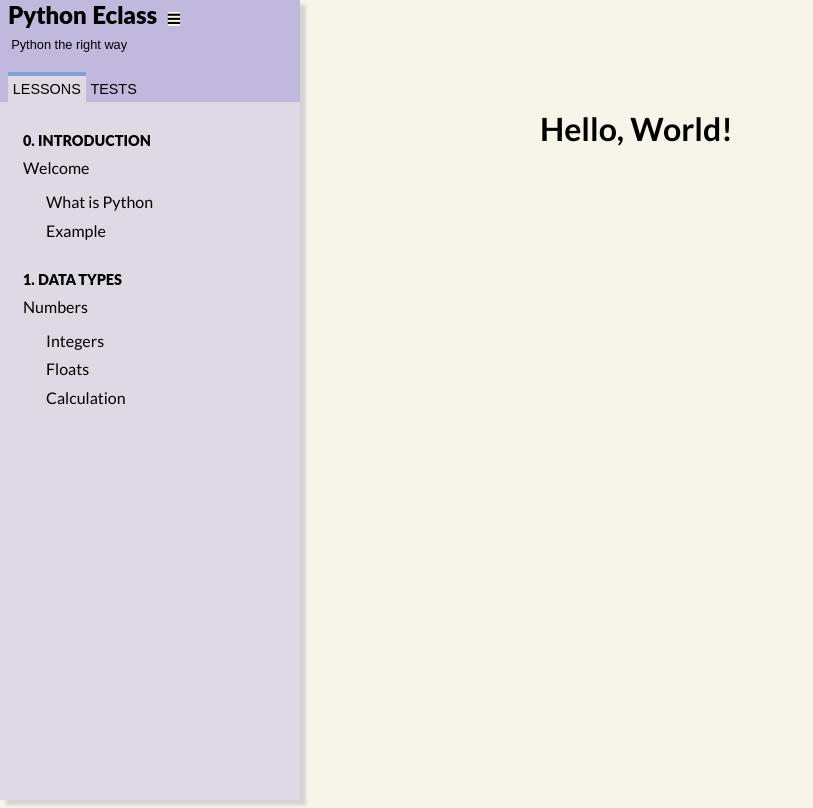
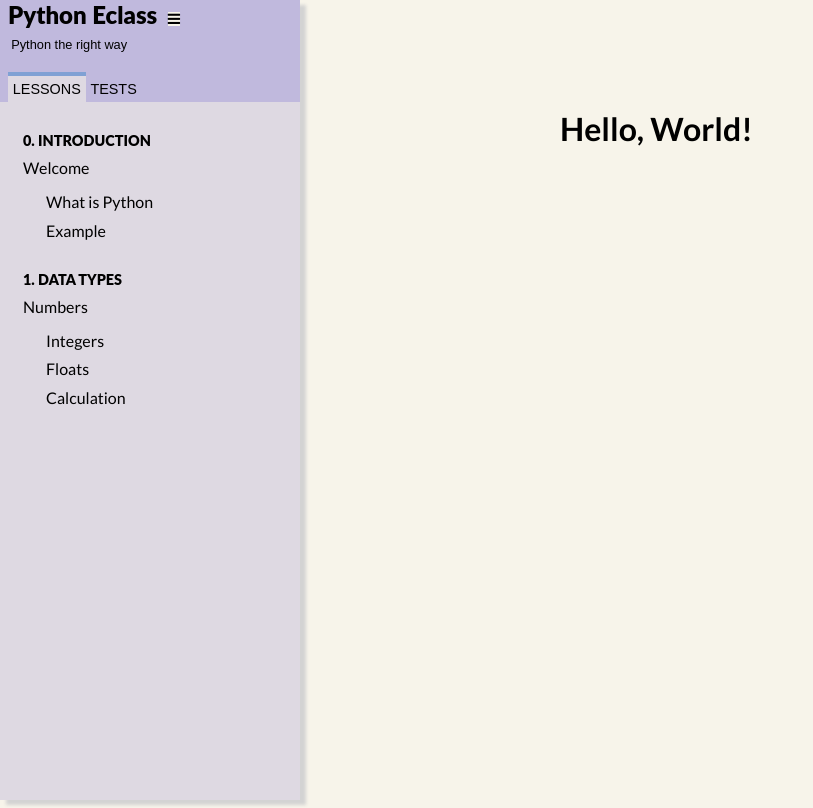
Before and after one commit to BillyGrande/eclass-python, a Flask app: page / in a window 1280 px wide. Shown: the whole page, without its empty margins (0-813 px from the left). Run offline with Flask 3, Linux system fonts and the light colour scheme; some libraries are stand-ins or nearby versions.

Commit message:
Center div main content better

```diff
--- a/src/eclass/static/style.css
+++ b/src/eclass/static/style.css
@@ -63,7 +63,9 @@ main {
     position: absolute;
     margin: 0 auto;
     width: calc(100% - var(--sidebarMinWidth));
-    left: var(--sidebarMinWidth);
+    left: 25%;
+    right: 500px;
+    max-width: 60%;
     min-height: 100%;
   }
 
```
